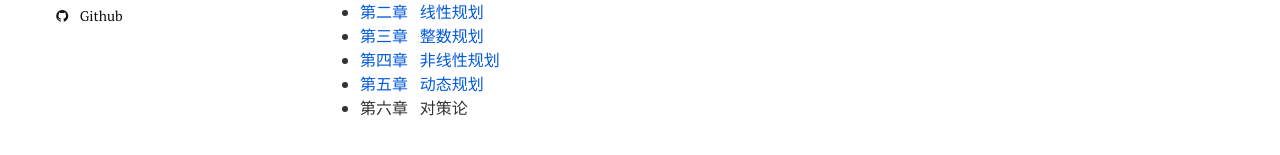
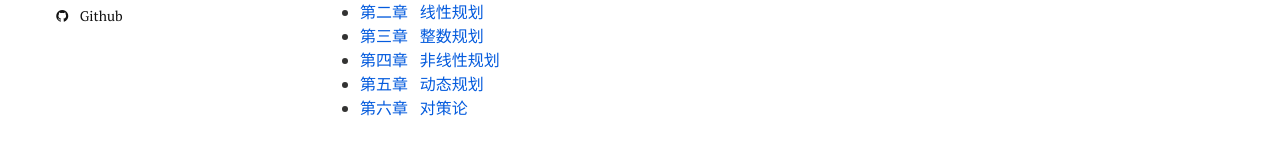
Before and after one commit to xianchaoxiu/xianchaoxiu.github.io, a Jekyll site: the page built from chinese/OR/index.md, in a window 1280 px wide. Shown: the part 325-480 px from the top of the page. Built offline with Jekyll 4.4.1, drawn with Linux system fonts in a browser that asks for light colours; nearby versions of some CDN libraries.

Commit message:
Update index.md

```diff
--- a/chinese/OR/index.md
+++ b/chinese/OR/index.md
@@ -15,4 +15,4 @@ share: false
 * <a href="../OR/整数规划.pdf" class="textlink" target="_blank">  第三章 &nbsp;  整数规划<br>
 * <a href="../OR/非线性规划.pdf" class="textlink" target="_blank"> 第四章 &nbsp;  非线性规划<br>
 * <a href="../OR/动态规划.pdf" class="textlink" target="_blank"> 第五章 &nbsp;  动态规划<br>
-*  第六章 &nbsp;  对策论<br>
+* <a href="../OR/对策论.pdf" class="textlink" target="_blank"> 第六章 &nbsp;  对策论<br>
```
